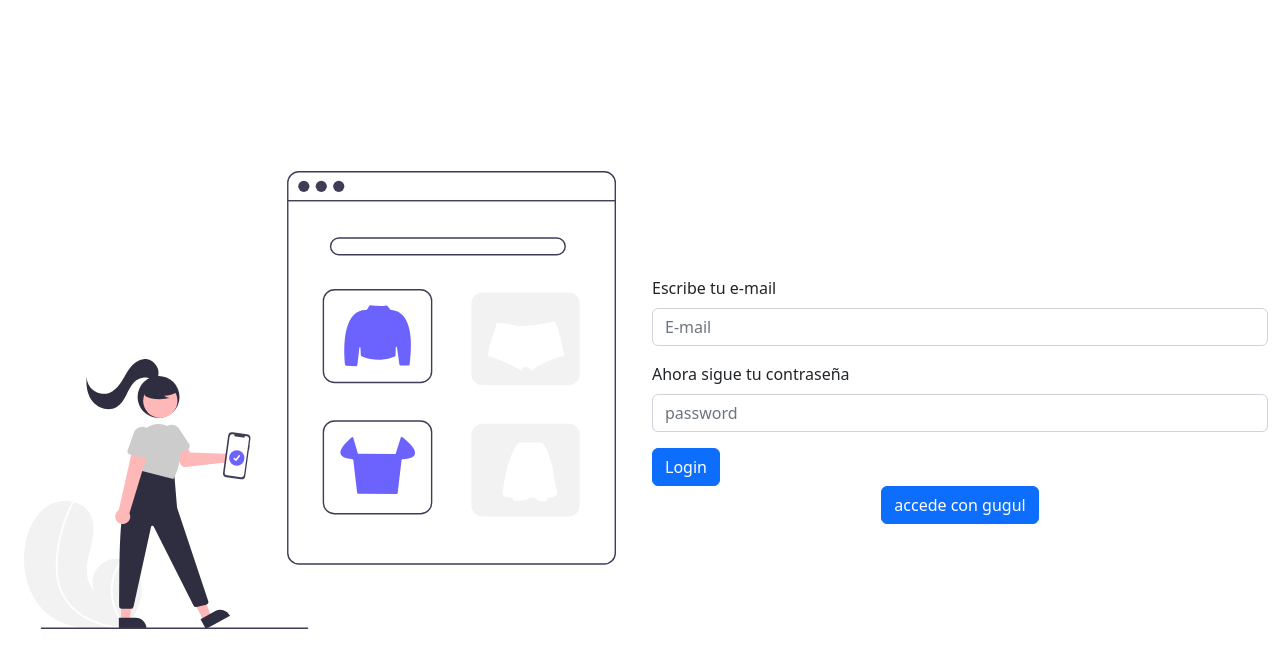
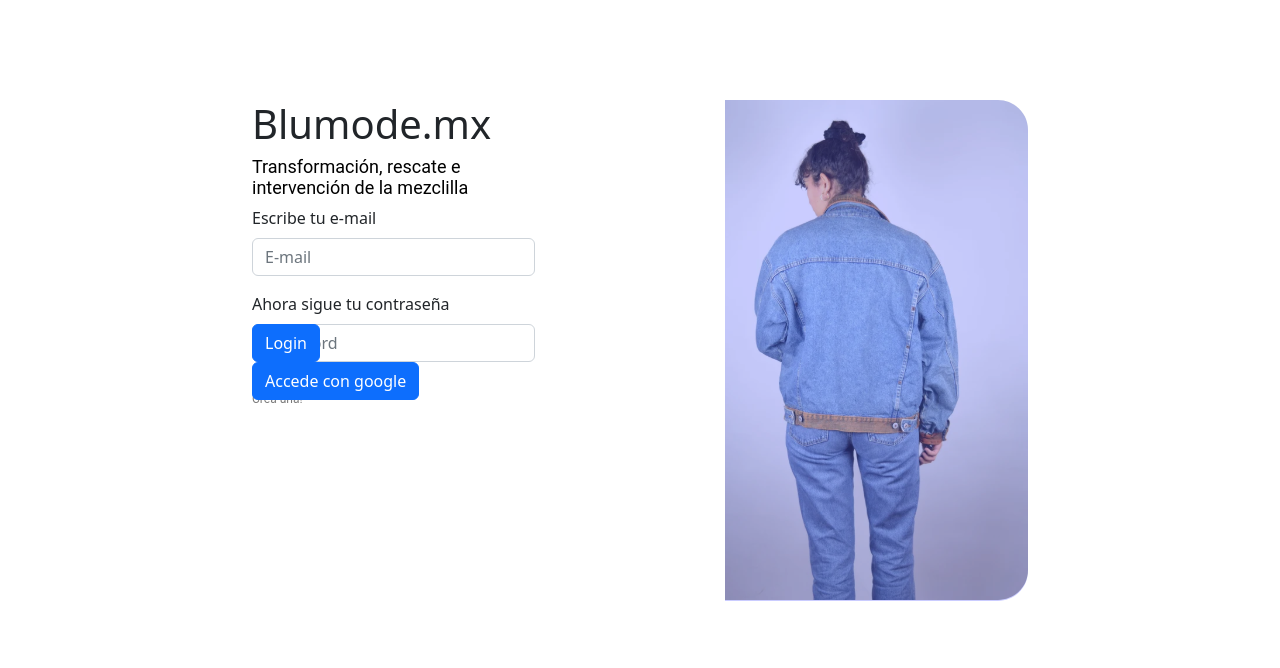
Before and after one commit to StovMedina/blu-front-end, a React (Create React App) app: page /auth/login in a window 1280 px wide. Shown: the top 668 px of the page. Built offline with nearby package versions, Linux system fonts and the light colour scheme.

Commit message:
adding style to login page

```diff
--- a/src/pages/Login/LogIn.js
+++ b/src/pages/Login/LogIn.js
@@ -3,13 +3,14 @@ import BluInput from "../../components/Forms/BluInput";
 import { Form } from "react-bootstrap";
 import BluButton from "../../components/Button/BluButton";
 import loginSvg from "../../../src/media/login.svg";
-import BluIlustration from "../../components/Images/BluIlustration";
+// import BluIlustration from "../../components/Images/BluIlustration";
 import { useFormik } from "formik";
 import schema from "../../schemas/loginSchema";
 import apiURL from "../../config";
 import axios from "axios";
 import { useNavigate } from "react-router";
 import jwtDecode from "jwt-decode";
+import bluImgLogin from "../../../src/media/bluImgLogin.svg"
 
 const LogIn = () => {
   const navigate = useNavigate();
@@ -44,13 +45,15 @@ const LogIn = () => {
   };
 
   return (
-    <div className="container-fluid login-container d-flex flex-column justify-content-center">
-      <div className="row">
-        <div className="col-12 col-lg-6 d-flex flex-column justify-content-center align-items-center">
-          <BluIlustration src={loginSvg} alt="loading" />
-        </div>
-        <div className="col-12 col-lg-6 d-flex flex-column justify-content-center align-items-center">
-          <Form className="w-100" onSubmit={formik.handleSubmit}>
+    <div className="border-container_blue container-fluid d-flex">
+      <main className="border-container justify-content-center aling-items-center">
+        <div>
+          <Form onSubmit={formik.handleSubmit}>
+            <div>
+              <h1>Blumode.mx</h1>
+            </div>
+            <h2 className="parrafo1-login">Transformación, rescate e intervención de la mezclilla</h2>
+            <div className="format-input flex-colum">
             <BluInput
               name="email"
               label="Escribe tu e-mail"
@@ -69,16 +72,30 @@ const LogIn = () => {
               value={formik.values.password}
               actionOnChange={formik.handleChange}
             />
-            <BluButton text="Login" type="submit" />
+            <p className="parrafo2-login">No tienes cuenta?, Crea una!</p>
+            </div>
+            <BluButton className="button-login" text="Login" type="submit" />
           </Form>
-          <BluButton
-            text="accede con gugul"
+          <BluButton className="button-googel"
+            text="Accede con google"
             type="button"
             actionOnClick={handleGoogle}
           />
         </div>
-      </div>
+      </main>
+      <aside className="border-container_red ">
+        <img className="log-img" src={bluImgLogin} />
+      </aside>
     </div>
+
+    // <div className="container-fluid login-container d-flex flex-column justify-content-center">
+    //   <div className="row">
+    //     <div className="col-12 col-lg-6 d-flex flex-column justify-content-center align-items-center">
+    //       <BluIlustration src={loginSvg} alt="loading" />
+    //     </div>
+    //
+    //   </div>
+    // </div>
   );
 };
 
--- a/src/pages/Login/Login.scss
+++ b/src/pages/Login/Login.scss
@@ -1,3 +1,80 @@
-.login-container {
-  height: 100vh;
+.border-container_blue {
+  margin-top: 100px;
+  border: 1px ;
+  background-color: #FFFFFF;
+  width: 800px;
+  height: 500px;
+  border-radius: 30px;
 }
+
+.border-container {
+  border: 1px;
+  width: 800px;
+}
+
+// .logo-blu {
+//   width: 125px;
+//   height: 26px;
+//   left: 335px;
+//   top: 192px;
+//   font-family: "Robot";
+//   font-style: "normal";
+//   font-weight: 700;
+//   font-size: 22px;
+//   line-height: 26px;
+// }
+
+.parrafo1-login {
+  width: 295px;
+  height: 42px;
+
+  font-family: 'Roboto';
+  font-style: normal;
+  font-weight: 400;
+  font-size: 18px;
+  line-height: 21px;
+
+  color: #000000;
+}
+
+.format-input {
+  box-sizing: border-box;
+  width: 283px;
+  height: 118px;
+}
+
+.parrafo2-login {
+  width: 118px;
+  height: 14px;
+
+  font-family: 'Roboto';
+  font-style: normal;
+  font-weight: 400;
+  font-size: 12px;
+  line-height: 14px;
+  color: #797979;
+  margin-bottom: 50px;
+
+}
+
+.button.login {
+  width: 222px;
+  height: 46px;
+  background-color: #0057FF;
+  border-radius: 50px;
+  border: none;
+}
+
+.button-googel {
+  width: 222px;
+  height: 46px;
+  background-color: #FFFFFF;
+  border-radius: 50px;
+  border: 1px solid #909090;
+}
+
+
+.border-container_red {
+  border: 1px;
+  width: 200x;
+}
```
Also changed, not shown: src/media/bluImgLogin.svg (added), 1 other file (tests, documents, lock files or other folders).
